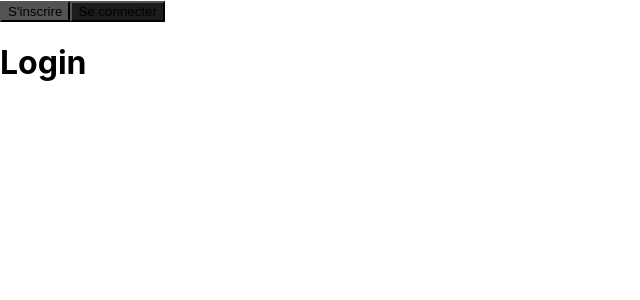
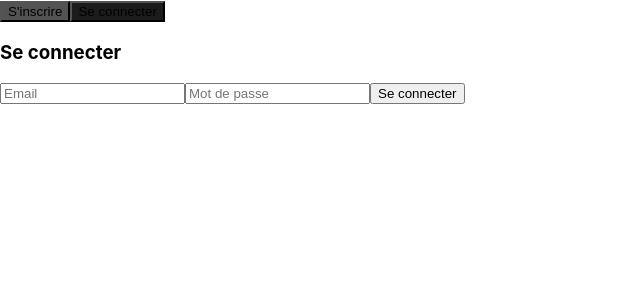
Before and after one commit to kevinkotcherga/react-firebase-redux-toolkit, a React (Create React App) app: page / in a window 1280 px wide. Both pictures are taken after a click on the button "Se connecter". Shown: the top 300 px of the page, without its empty margins (0-640 px from the left). Built offline with nearby package versions, Linux system fonts and the light colour scheme; no server answers; the HTML template or start-up script is replaced by a standard one.

Commit message:
feat(app) : ajout de la fonction connexion

```diff
--- a/src/App.js
+++ b/src/App.js
@@ -29,10 +29,10 @@ function App() {
 				{user && (
 					<div className="user-infos">
 						{/* span affiche la premiere lettre du prénom dans une bull d'ou le [0] */}
-						<span>{user.displayName[0]}</span>
+						<span>{user?.displayName[0]}</span>
 						{/* h4 affiche le prénom de l'utilisateur */}
 						{/* Les valeurs de user sont visibles dans la console */}
-						<h4>{user.displayName}</h4>
+						<h4>{user?.displayName}</h4>
 						<button onClick={() => handleLogout()}>Deconnéxion</button>
 					</div>
 				)}
--- a/src/components/Login.jsx
+++ b/src/components/Login.jsx
@@ -1,11 +1,47 @@
-import React from 'react'
+import React, { useRef, useState } from 'react';
+import { signInWithEmailAndPassword } from 'firebase/auth';
+import { auth } from "../utils/firebase.config";
 
 const Login = () => {
+  // useRef() récupèrent les valeurs dans le formulaire
+  const loginEmail = useRef();
+  const loginPassword = useRef();
+  const [error, setError] = useState(false);
+
+  // loginSubmit est la fonction qui s'active à la validation du formulaire
+  const loginSubmit = async (e) => {
+    e.preventDefault();
+    // try essaye d'effectuer la commande
+    try {
+      const user = await signInWithEmailAndPassword(
+        // auth pour envoyer les données à firebase
+        auth,
+        // email pour récupérer l'email
+        loginEmail.current.value,
+        // email pour récupérer le mot de passe
+        loginPassword.current.value
+      );
+      console.log(user);
+    // si try ne fonctionne pas, catch est effectué
+    } catch(error) {
+      console.log(error.message);
+      setError(true);
+    };
+  };
+
   return (
-    <div>
-      <h1>Login</h1>
+    <div className="login-container">
+      <div className="login">
+        <h3>Se connecter</h3>
+        <form className='form-login' onSubmit={e => loginSubmit(e)}>
+          <input type="email" placeholder='Email' ref={loginEmail}/>
+          <input type="password" placeholder='Mot de passe' ref={loginPassword}/>
+          <input type="submit" value='Se connecter'/>
+          <span>{error && "Le mail ou le mot de passe ne correspondent pas"}</span>
+        </form>
+      </div>
     </div>
-  )
-}
+  );
+};
 
-export default Login
+export default Login;
--- a/src/components/SignUp.jsx
+++ b/src/components/SignUp.jsx
@@ -1,4 +1,4 @@
-import React, { useRef, useState } from 'react'
+import React, { useRef, useState } from 'react';
 import { auth } from '../utils/firebase.config';
 
 const SignUp = () => {
@@ -22,6 +22,8 @@ const SignUp = () => {
           displayName
         });
         console.log(userAuth);
+        // window.location.reload rafraichit la page pour afficher la div de message
+        window.location.reload();
       });
     // si try ne fonctionne pas, catch est effectué
     } catch(error) {
```
